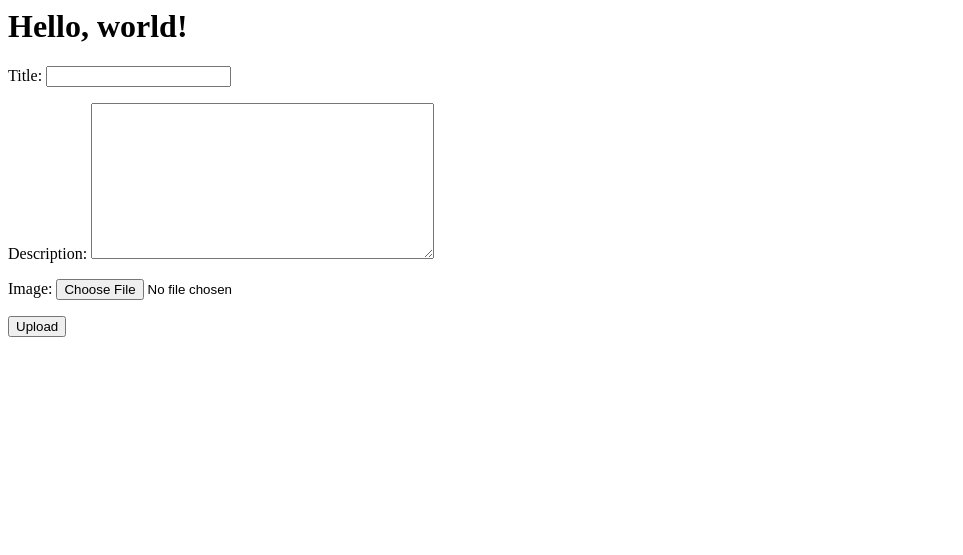
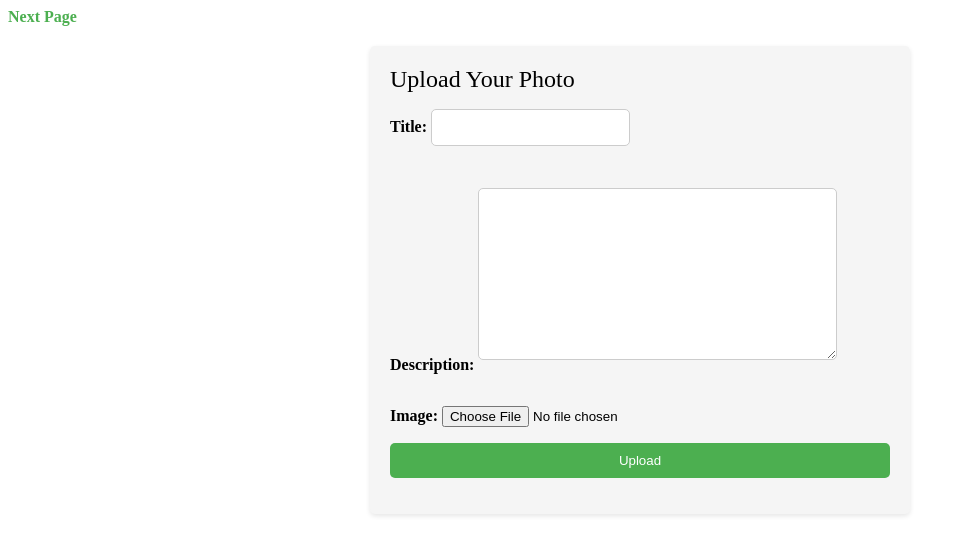
Before and after one commit to sagynbek001/Shared_Gallery, a Django app: page / in a window 1280 px wide. Shown: the top 555 px of the page, without its empty margins (0-963 px from the left). Run offline with Django 4.2, Linux system fonts and the light colour scheme.

Commit message:
SG-8: Better Style

```diff
--- /dev/null
+++ b/base/static/mycss.css
@@ -0,0 +1,56 @@
+.container {
+    max-width: 500px;
+    margin: 0 auto;
+    padding: 20px;
+    background-color: #f5f5f5;
+    border-radius: 5px;
+    box-shadow: 0 2px 5px rgba(0, 0, 0, 0.1);
+  }
+
+  form {
+    display: flex;
+    flex-direction: column;
+  }
+
+  form label {
+    margin-bottom: 5px;
+    font-weight: bold;
+  }
+
+  form input[type="text"],
+  form textarea {
+    padding: 10px;
+    margin-bottom: 10px;
+    border-radius: 5px;
+    border: 1px solid #ccc;
+  }
+
+  form button[type="submit"] {
+    padding: 10px 20px;
+    background-color: #4CAF50;
+    color: white;
+    border: none;
+    border-radius: 5px;
+    cursor: pointer;
+  }
+
+  form button[type="submit"]:hover {
+    background-color: #45a049;
+  }
+
+  a {
+    display: inline-block;
+    margin-bottom: 20px;
+    text-decoration: none;
+    color: #4CAF50;
+    font-weight: bold;
+  }
+
+  a:hover {
+    color: #45a049;
+  }
+  h{
+    color:black;
+    font-size: x-large;
+    text-align: center;
+  }
--- /dev/null
+++ b/base/templates/gallery.html
@@ -0,0 +1 @@
+<a href="{% url 'image' %}">Upload Photo</a>
--- a/base/templates/index.html
+++ b/base/templates/index.html
@@ -1,5 +1,8 @@
-<h1>Hello, world!</h1>
+{% load static %}
+<link rel="stylesheet" href="{% static 'mycss.css' %}">
+<a href="{% url 'gallery' %}">Next Page</a>
 <div class="container">
+    <h>Upload Your Photo</h>
     <form action="." method="post" enctype="multipart/form-data">
 
         {% csrf_token %}
--- a/base/urls.py
+++ b/base/urls.py
@@ -2,5 +2,6 @@ from django.urls import path
 from . import views
 
 urlpatterns = [
-    path("", views.index, name="image")
+    path("", views.index, name="image"),
+    path('gallery/', views.gallery_view, name="gallery"),
 ]
--- a/base/views.py
+++ b/base/views.py
@@ -4,12 +4,16 @@ from .form import ImageForm
 from .models import Image
 
 # Create your views here.
+def gallery_view(request):
+    return render(request, "gallery.html")
+
+
 def index(request):
     if request.method == 'POST':
         form = ImageForm(request.POST, request.FILES)
         if form.is_valid():
             form.save()
-            return HttpResponseRedirect(request.path_info)   # Redirect to a success page after saving the image
+            return HttpResponseRedirect(request.path_info)
     else:
         form = ImageForm()
     return render(request, 'index.html', {'form': form})
```
Also changed, not shown: db.sqlite3, image/2022-11-29.png (added).
